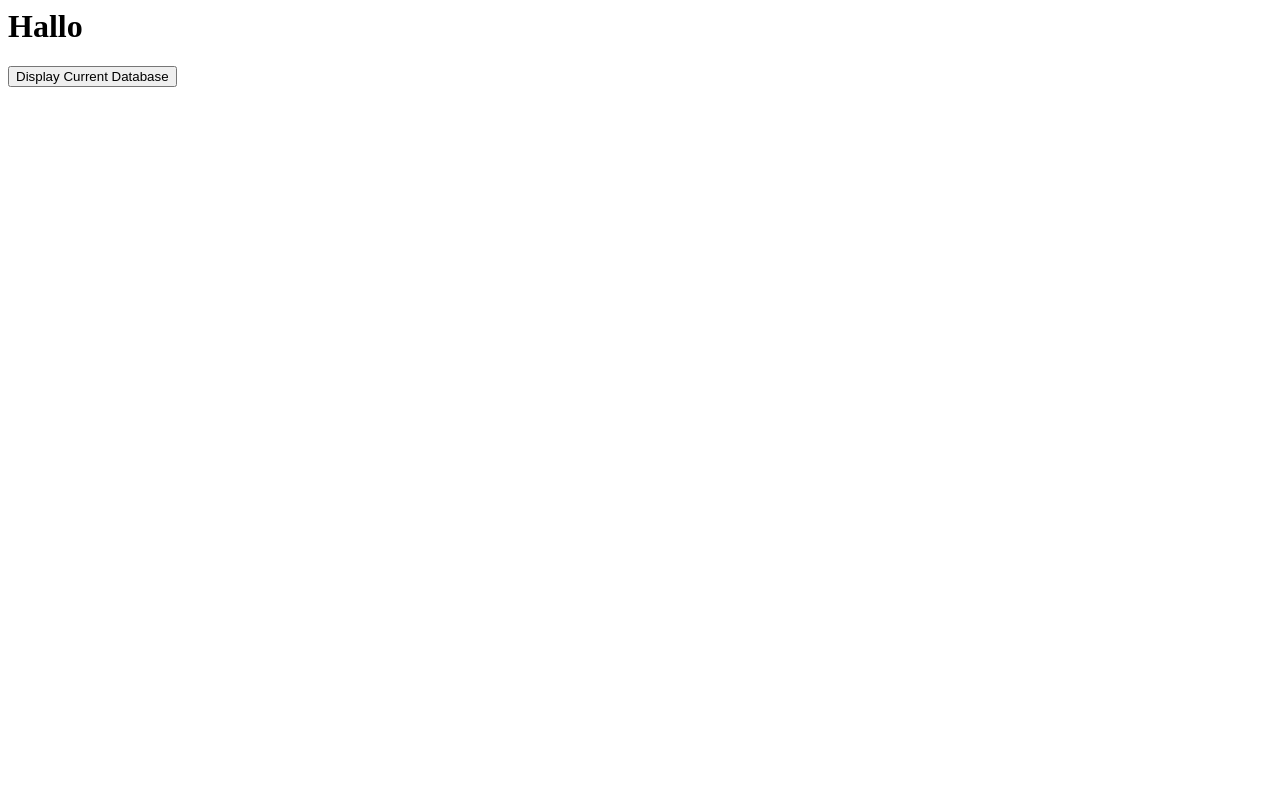
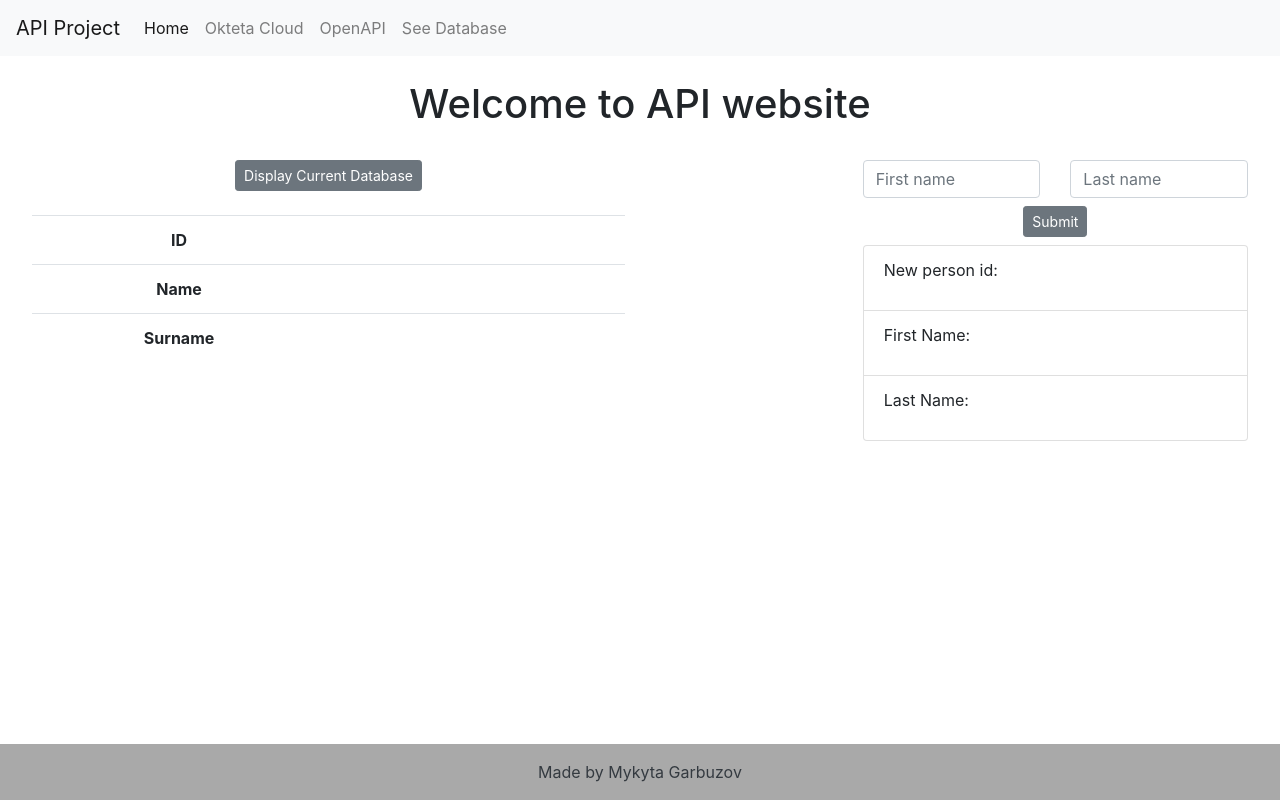
Before and after one commit to Mykyta-Garbuzov/mykyta-garbuzov.github.io, a plain HTML site: page index.html in a window 1280 px wide. Drawn offline with nearby package versions, Linux system fonts and the light colour scheme; no server answers.

Commit message:
Beter WebSite-1-Get-1-Post

```diff
--- a/index.html
+++ b/index.html
@@ -1,50 +1,100 @@
-<html>
+<!DOCTYPE html>
+<html lang="en">
+
 <head>
-    <meta charset="UTF-8" />
+    <meta charset="UTF-8">
+    <meta http-equiv="X-UA-Compatible" content="IE=edge">
+    <meta name="viewport" content="width=device-width, initial-scale=1.0">
+    <link rel="stylesheet" href="style.css">
+    <link rel="stylesheet" href="https://cdn.jsdelivr.net/npm/bootstrap@4.3.1/dist/css/bootstrap.min.css"
+        integrity="sha384-ggOyR0iXCbMQv3Xipma34MD+dH/1fQ784/j6cY/iJTQUOhcWr7x9JvoRxT2MZw1T" crossorigin="anonymous">
     <script defer src="https://unpkg.com/alpinejs@3.5.0/dist/cdn.min.js"></script>
+    <title>API</title>
 </head>
+
 <body>
-    <h1>Hallo</h1>
+
+    <div class="container-lg container-md container-sm text-center ">
+
+        <nav class="navbar navbar-expand-lg navbar-light bg-light">
+            <a class="navbar-brand" href="#">API Project</a>
+            <button class="navbar-toggler" type="button" data-toggle="collapse" data-target="#navbarNav"
+                aria-controls="navbarNav" aria-expanded="false" aria-label="Toggle navigation">
+                <span class="navbar-toggler-icon"></span>
+            </button>
+            <div class="collapse navbar-collapse" id="navbarNav">
+                <ul class="navbar-nav">
+                    <li class="nav-item active">
+                        <a class="nav-link" href="#">Home <span class="sr-only">(current)</span></a>
+                    </li>
+                    <li class="nav-item">
+                        <a class="nav-link" href="https://web-mykyta-garbuzov.cloud.okteto.net">Okteta Cloud</a>
+                    </li>
+                    <li class="nav-item">
+                        <a class="nav-link" href="https://web-mykyta-garbuzov.cloud.okteto.net/api/ui/">OpenAPI</a>
+                    </li>
+                    <li class="nav-item">
+                        <a class="nav-link" href="https://web-mykyta-garbuzov.cloud.okteto.net/api/database">See
+                            Database</a>
+                    </li>
+                </ul>
+            </div>
+        </nav>
 
 
-    <!-- <div x-data="{
-        database:[]}"
-        async getData() {
-        x-init="database = await (await fetch('http://127.0.0.1:8000/api/database'))">
-        <button x-on:click="getData">Send get request</button>
 
-
-    </div> -->
-
-    <div x-data="{
+        <div class="pt-4 px-2 py-2">
+            <h1 class="">Welcome to API website</h1>
+            <div class="row p-4 d-flex justify-content-between">
+                <div class="col-lg-6 col-md-6 col-sm-4 ">
+                    <div x-data="{
         database: null,
         async getData() {
-            this.database = await (await fetch('http://127.0.0.1:8000/api/database')).json();
+            this.database = await (await fetch('https://web-mykyta-garbuzov.cloud.okteto.net/api/database')).json();
         }
-    }"
-    >
+    }">
+                        <button type="button" class="btn btn-secondary btn-sm" x-on:click="getData = ! getData">Display
+                            Current Database</button>
+                        <div class="pt-4" x-show="getData" x-transition>
+                            <table class="table">
+                                <tr>
+                                    <th scope="col">ID</th>
+                                    <td x-text="database[0].id"></td>
+                                    <td x-text="database[1].id"></td>
+                                    <td x-text="database[2].id"></td>
+                                    <td x-text="database[3].id"></td>
+                                </tr>
+                                <tr>
+                                    <th scope="col">Name</th>
+                                    <td x-text="database[0].name"></td>
+                                    <td x-text="database[1].name"></td>
+                                    <td x-text="database[2].name"></td>
+                                    <td x-text="database[3].name"></td>
+                                </tr>
+                                <tr>
+                                    <th scope="col">Surname</th>
+                                    <td x-text="database[0].surname"></td>
+                                    <td x-text="database[1].surname"></td>
+                                    <td x-text="database[2].surname"></td>
+                                    <td x-text="database[3].surname"></td>
+                                </tr>
+                            </table>
+                        </div>
+                    </div>
+                </div>
 
-
-        <button x-on:click="getData">Display Current Database</button>
-        <p x-text="database[0].name"></p> <p x-text="database[0].surname"></p>
-        <p x-text="database[1].name"></p> <p x-text="database[1].surname"></p>
-        <p x-text="database[2].name"></p> <p x-text="database[2].surname"></p>
-        <p x-text="database[3].name"></p> <p x-text="database[3].surname"></p>
-
-
-    </div>
-
-
-    <!-- <div x-data="{
+                <div class="col-lg-4 col-md-6 col-sm-4 ">
+                    <div x-data="{
         responsedata: null,
-        posttitle: null,
+        name: null,
+        surname: null,
         async callmethod1() {
-            this.responsedata = await (await fetch('http://127.0.0.1:8000/api/database',
+            this.responsedata = await (await fetch('https://web-mykyta-garbuzov.cloud.okteto.net/api/database',
             {
                 method: 'POST',
                 body: JSON.stringify({
-                    name: this.posttitle,
-                    surname: 'Garbuzov',
+                    name: this.name,
+                    surname: this.surname,
 
                 }),
                 headers: {
@@ -55,12 +105,47 @@
             console.log(this.responsedata);
         },
     }">
-        <input type="text" x-model="posttitle">
-        <button x-on:click="callmethod1">Call method</button>
+                        <form>
+                            <div class="row">
+                                <div class="col">
+                                    <input type="text" x-model="name" class="form-control" placeholder="First name">
+                                </div>
+                                <div class="col">
+                                    <input type="text" x-model="surname" class="form-control" placeholder="Last name">
+                                </div>
+                            </div>
+                            <div class="row pt-2">
+                                <div class="col">
+                                    <button type="button" class="btn btn-secondary btn-sm"
+                                        x-on:click="callmethod1">Submit</button>
+                                    <ul class="list-group text-left pt-2">
+                                        <li class="list-group-item">
+                                            <p>New person id: <strong x-text="responsedata.id" x-transition></strong></p>
+                                        </li>
+                                        <li class="list-group-item">
+                                            <p>First Name: <strong x-text="responsedata.name" x-transition></strong></p>
+                                        </li>
+                                        <li class="list-group-item">
+                                            <p>Last Name: <strong x-text="responsedata.surname" x-transition></strong></p>
+                                        </li>
+                                    </ul>
+                                </div>
+                        </form>
 
-        <p>Data inserted with id: <strong x-text="responsedata.id"></strong></p>
-        <p>Title that was inserted: <strong x-text="responsedata.surname"></strong></p>
+                    </div>
 
-    </div> -->
+
+                </div>
+            </div>
+        </div>
+    </div>
 </body>
+<footer class=" text-center text-lg-start">
+
+    <div class="text-center p-3" style="background-color: rgba(0, 0, 0, 0.2);">
+        <a class="text-dark" href="https://github.com/Mykyta-Garbuzov/basisproject">Made by Mykyta Garbuzov</a>
+    </div>
+
+</footer>
+
 </html>
--- /dev/null
+++ b/style.css
@@ -0,0 +1,9 @@
+
+footer{
+    position: fixed;
+    width: 100%;
+    background-color: lightgrey;
+    bottom: 0;
+    left: 0;
+    text-align: center;
+}
```
